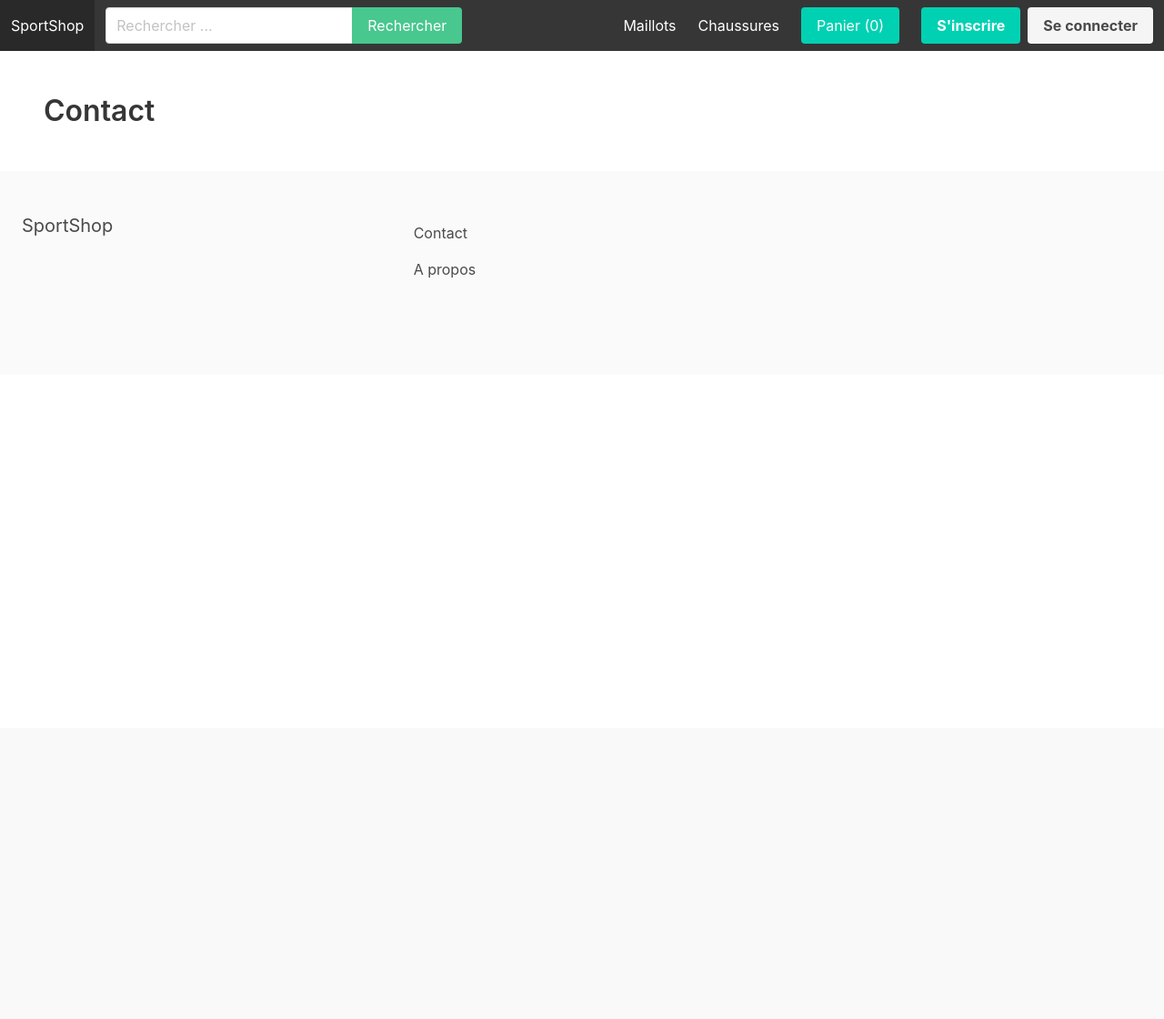
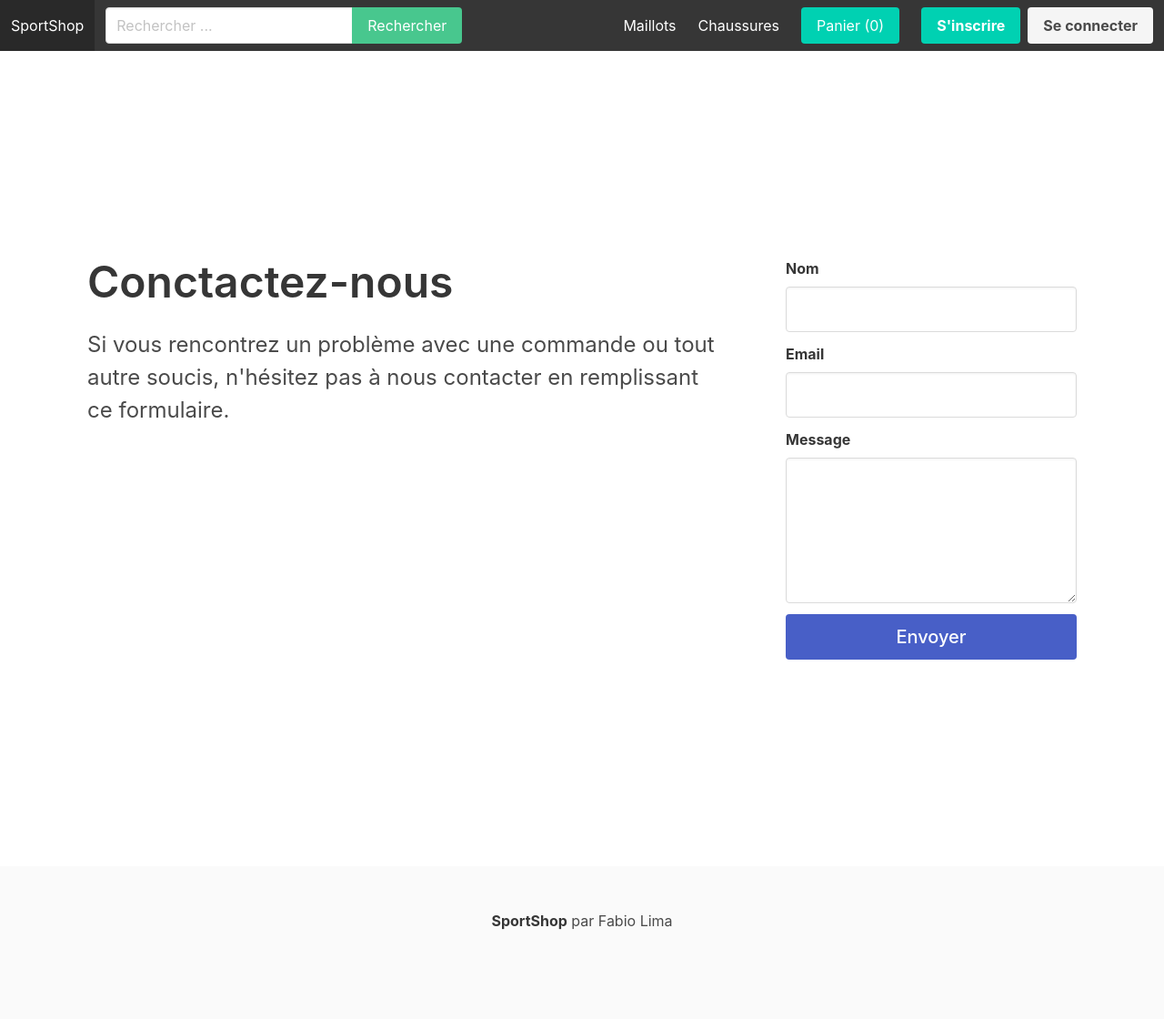
Before and after one commit to fdslvl/projetesig, a Django app: page /contact/ in a window 1280 px wide. Shown: the whole page at 91% size. Before the commit the page ends 305 px from the top, so only its background shows below. Run offline with Django 3.2, Linux system fonts and the light colour scheme; data comes from the database, SQL or seed files in the repository; both versions use the stored data as it was after the commit; some libraries are stand-ins or nearby versions.

Commit message:
Mises en forme
Mises en forme des formulaires et tests avec images

```diff
--- a/leshop/apps/core/templates/base.html
+++ b/leshop/apps/core/templates/base.html
@@ -67,16 +67,12 @@
         </section>
 
         <footer class="footer">
-            <div class="columns">
-                <div clasS="column is-4">
-                    <h2 class="subtitle">SportShop</h2>
-                </div>
-                <div clasS="column is-8">
-                    <a href="{% url 'contact' %}" class="navbar-item">Contact</a>
-                    <a href="{% url 'apropos' %}" class="navbar-item">A propos</a>
-                </div>
+            <div class="content has-text-centered">
+              <p>
+                <strong>SportShop</strong> par  Fabio Lima
+              </p>
             </div>
-        </footer>
+          </footer>
 
 
         <script src="https://cdn.jsdelivr.net/npm/vue/dist/vue.js"></script> <!-- Framework Vue.js pour Javascript -->
--- a/leshop/apps/core/templates/contact.html
+++ b/leshop/apps/core/templates/contact.html
@@ -3,5 +3,61 @@
 {% block nom %} Contact | {% endblock %}
 
 {% block content %}
-    <h1 class="title">Contact</h1>
+<!DOCTYPE html>
+<html lang="en">
+
+<head>
+	<meta charset="UTF-8">
+	<meta http-equiv="X-UA-Compatible" content="IE=edge">
+	<meta name="viewport" content="width=device-width, initial-scale=1">
+	<title>Contact Form - Free Bulma template</title>
+	<link rel="shortcut icon" href="../images/fav_icon.png" type="image/x-icon">
+	<!-- Bulma Version 0.9.0-->
+	<link rel="stylesheet" href="https://unpkg.com/bulma@0.9.0/css/bulma.min.css" />
+	<link href="https://stackpath.bootstrapcdn.com/font-awesome/4.7.0/css/font-awesome.min.css" rel="stylesheet"
+		integrity="sha384-wvfXpqpZZVQGK6TAh5PVlGOfQNHSoD2xbE+QkPxCAFlNEevoEH3Sl0sibVcOQVnN" crossorigin="anonymous">
+	<link rel="stylesheet" href="../css/contact.css">
+</head>
+
+<body>
+	<!-- END NAV -->
+	<section class="hero is-fullheight">
+		<div class="hero-body">
+			<div class="container has-text-centered">
+				<div class="columns is-8 is-variable ">
+					<div class="column is-two-thirds has-text-left">
+						<h1 class="title is-1">Conctactez-nous</h1>
+						<p class="is-size-4">Si vous rencontrez un problème avec une commande ou tout autre soucis, n'hésitez pas à nous contacter en remplissant ce formulaire.</p>
+					</div>
+					<div class="column is-one-third has-text-left">
+						<div class="field">
+							<label class="label">Nom</label>
+							<div class="control">
+								<input class="input is-medium" type="text">
+							</div>
+						</div>
+						<div class="field">
+							<label class="label">Email</label>
+							<div class="control">
+								<input class="input is-medium" type="text">
+							</div>
+						</div>
+						<div class="field">
+							<label class="label">Message</label>
+							<div class="control">
+								<textarea class="textarea is-medium"></textarea>
+							</div>
+						</div>
+						<div class="control">
+							<button type="submit" class="button is-link is-fullwidth has-text-weight-medium is-medium">Envoyer</button>
+						</div>
+					</div>
+				</div>
+			</div>
+		</div>
+	</section>
+
+</body>
+
+</html>
 {% endblock %}
--- a/leshop/apps/userprofile/templates/inscription.html
+++ b/leshop/apps/userprofile/templates/inscription.html
@@ -1,6 +1,8 @@
 {% extends 'base.html' %}
 
 {% block content %}
+<div class="columns">
+    <div class="column is-6 is-offset-3">
         <h1 class="title">Inscription</h1>
 
         <form method="post" action=".">
@@ -10,8 +12,11 @@
 
             <div class="field">
                 <div class="control">
+                    <hr>
                     <button class="button is-success"> S'inscrire </button>
                 </div>
             </div>
         </form>
+    </div>
+</div>
 {% endblock%}
--- a/leshop/apps/userprofile/templates/moncompte.html
+++ b/leshop/apps/userprofile/templates/moncompte.html
@@ -3,7 +3,7 @@
 {% block content %}
     <h1 class="title">Mon compte</h1>
 
-    <a href="{% url 'deconnexion' %" class="button is-danger"> Se déconnecter </a>
+    <a href="{% url 'deconnexion' %}" class="button is-danger"> Se déconnecter </a>
 
     <hr>
 
--- a/leshop/static/main.css
+++ b/leshop/static/main.css
@@ -0,0 +1,9 @@
+form .helptext {
+    font-size: 12px;
+    font-style: italic;
+    color: #ccc;
+}
+
+form ul {
+    display: none;
+}
```
Also changed, not shown: leshop/apps/panier/templates/panier.html (+14 -8 lines), leshop/apps/userprofile/forms.py (+10 -0 lines), leshop/apps/userprofile/templates/connexion.html (+24 -1 lines), leshop/db.sqlite3, leshop/media/uploads/Maillot_Espagne_Domicile_Rouge_FI6237_01_laydown.jpg (added), leshop/media/uploads/Maillot_Espagne_Domicile_Rouge_FI6237_01_laydown_Si7vgU9.jpg (added), leshop/media/uploads/portugal2021domicile.jpg (deleted), leshop/media/uploads/portugal2021domicile_bY76J2T.jpg (deleted), leshop/media/uploads/portugall.jpg (added), leshop/media/uploads/portugall_h31OX6V.jpg (added). Lines whose indentation alone changed are shown as unchanged.
